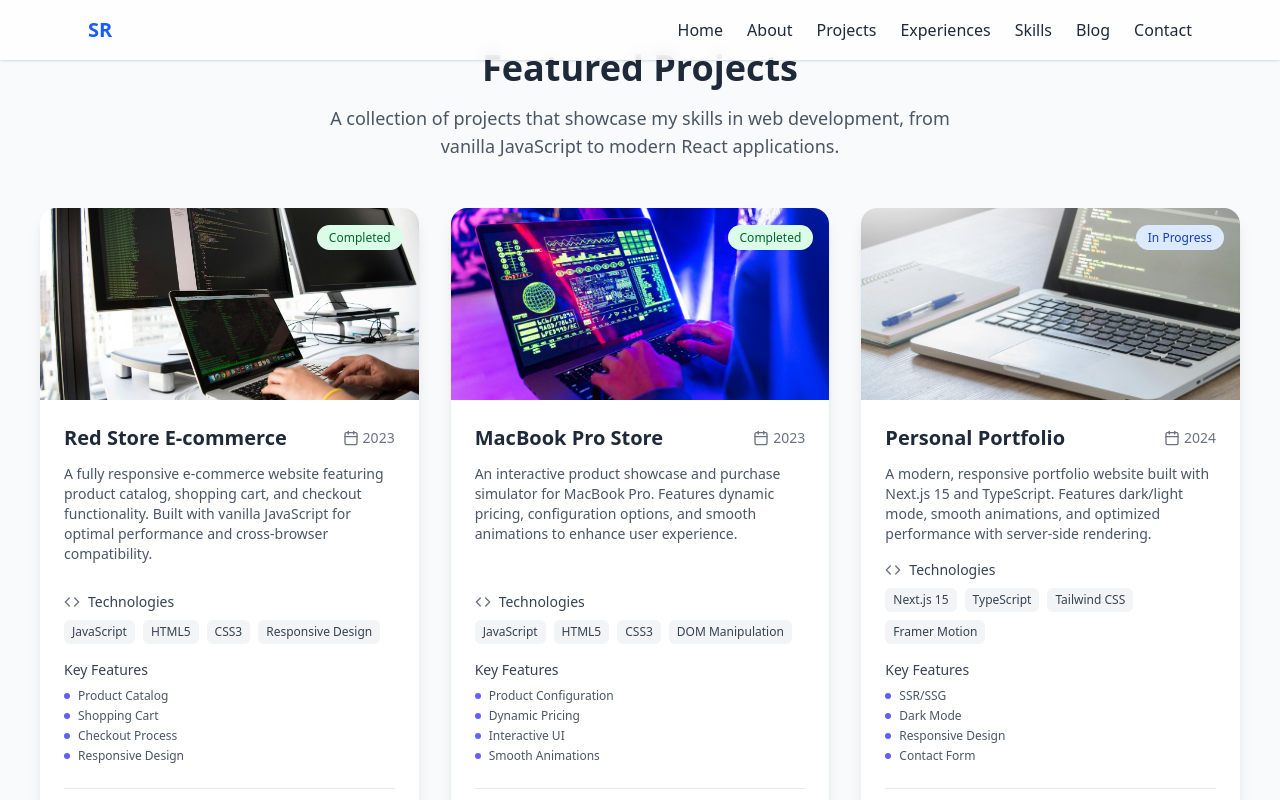
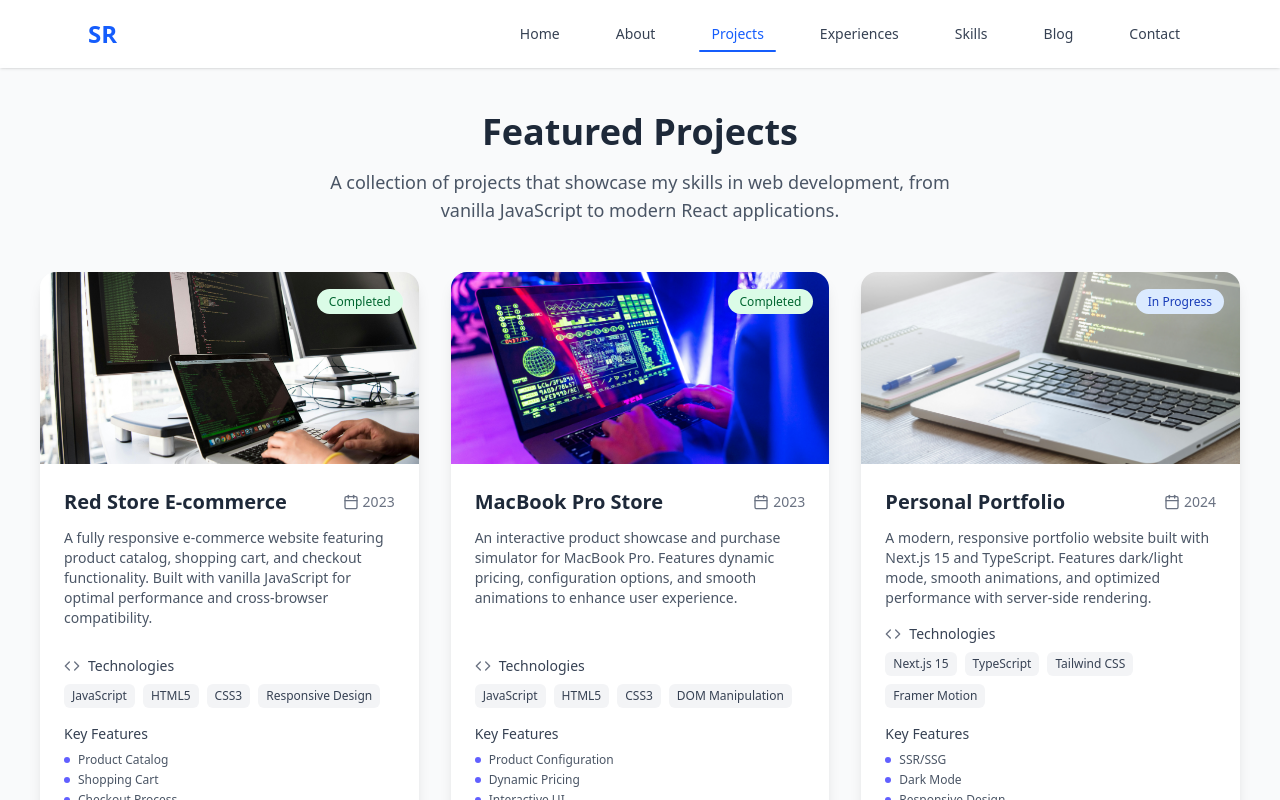
Before and after one commit to Sadik182/Next-Portfolio, a Next.js app: page /projects in a window 1280 px wide. Shown: the top 800 px of the page. Built offline with nearby package versions, Linux system fonts and the light colour scheme.

Commit message:
Change the navbar design

```diff
--- a/src/app/globals.css
+++ b/src/app/globals.css
@@ -1,6 +1,15 @@
 @import "tailwindcss";
-
 
 html {
   scroll-behavior: smooth;
 }
+
+/* Dark mode support */
+.dark {
+  color-scheme: dark;
+}
+
+/* Ensure smooth transitions for dark mode */
+* {
+  transition: background-color 0.3s ease, border-color 0.3s ease, color 0.3s ease;
+}
--- a/src/app/layout.tsx
+++ b/src/app/layout.tsx
@@ -1,5 +1,6 @@
 import Navbar from "@/components/Navbar/Navbar";
 import "./globals.css";
+
 export default function RootLayout({
   children,
 }: Readonly<{
@@ -9,7 +10,7 @@ export default function RootLayout({
     <html lang="en" className="scroll-smooth">
       <body className="bg-white text-gray-900 dark:bg-black dark:text-white">
         <Navbar />
-        {children}
+        <main className="pt-16">{children}</main>
       </body>
     </html>
   );
--- a/src/components/Navbar/Navbar.tsx
+++ b/src/components/Navbar/Navbar.tsx
@@ -1,7 +1,8 @@
 "use client";
 
-import { useState } from "react";
+import { useState, useEffect } from "react";
 import Link from "next/link";
+import { usePathname } from "next/navigation";
 import { Menu, X } from "lucide-react";
 
 const navLinks = [
@@ -16,46 +17,99 @@ const navLinks = [
 
 export default function Navbar() {
   const [isOpen, setIsOpen] = useState(false);
+  const [isScrolled, setIsScrolled] = useState(false);
+  const pathname = usePathname();
+
+  // Handle scroll effect
+  useEffect(() => {
+    const handleScroll = () => {
+      setIsScrolled(window.scrollY > 10);
+    };
+    window.addEventListener("scroll", handleScroll);
+    return () => window.removeEventListener("scroll", handleScroll);
+  }, []);
+
+  const isActive = (href: string) => {
+    if (href === "/") {
+      return pathname === "/";
+    }
+    return pathname.startsWith(href);
+  };
+
   return (
-    <header className="fixed top-0 left-0 w-full z-50 bg-white/80 backdrop-blur shadow-sm dark:bg-black/70">
+    <header
+      className={`fixed top-0 left-0 w-full z-50 transition-all duration-300 ${
+        isScrolled
+          ? "bg-white/95 backdrop-blur-md shadow-lg"
+          : "bg-white/80 backdrop-blur-sm shadow-sm"
+      }`}
+    >
       <nav className="flex items-center justify-between px-6 py-4 max-w-6xl mx-auto">
-        <h1 className="text-xl font-bold text-blue-600 dark:text-blue-400">
+        {/* Logo */}
+        <Link
+          href="/"
+          className="text-2xl font-bold text-blue-600 hover:text-blue-700 transition-colors"
+        >
           SR
-        </h1>
-        <div className="hidden md:flex space-x-6">
+        </Link>
+
+        {/* Desktop Navigation */}
+        <div className="hidden md:flex items-center space-x-8">
           {navLinks.map((link) => (
             <Link
               key={link.name}
               href={link.href}
-              className="text-gray-800 dark:text-gray-100 hover:text-blue-600 dark:hover:text-blue-400 transition"
+              className={`relative px-3 py-2 text-sm font-medium transition-all duration-200 ${
+                isActive(link.href)
+                  ? "text-blue-600"
+                  : "text-gray-700 hover:text-blue-600"
+              }`}
             >
               {link.name}
+              {isActive(link.href) && (
+                <span className="absolute bottom-0 left-0 w-full h-0.5 bg-blue-600 rounded-full" />
+              )}
             </Link>
           ))}
         </div>
-        {/* Mobile Menu Icon */}
+
+        {/* Mobile Menu Button */}
         <div className="md:hidden">
-          <button onClick={() => setIsOpen(!isOpen)}>
+          <button
+            onClick={() => setIsOpen(!isOpen)}
+            className="p-2 rounded-lg text-gray-700 hover:bg-gray-100 transition-colors"
+            aria-label="Toggle menu"
+          >
             {isOpen ? <X size={24} /> : <Menu size={24} />}
           </button>
         </div>
       </nav>
 
       {/* Mobile Menu */}
-      {isOpen && (
-        <div className="md:hidden bg-white dark:bg-black px-6 pb-4">
+      <div
+        className={`md:hidden transition-all duration-300 ease-in-out overflow-hidden ${
+          isOpen
+            ? "max-h-96 opacity-100 bg-white shadow-lg"
+            : "max-h-0 opacity-0"
+        }`}
+      >
+        <div className="px-6 py-4 space-y-2">
           {navLinks.map((link) => (
             <Link
               key={link.name}
               href={link.href}
               onClick={() => setIsOpen(false)}
-              className="block py-2 text-gray-800 dark:text-gray-100 hover:text-blue-600 dark:hover:text-blue-400 transition"
+              className={`block px-3 py-3 rounded-lg text-base font-medium transition-all duration-200 ${
+                isActive(link.href)
+                  ? "text-blue-600 bg-blue-50"
+                  : "text-gray-700 hover:text-blue-600 hover:bg-gray-50"
+              }`}
             >
               {link.name}
             </Link>
           ))}
         </div>
-      )}
+      </div>
     </header>
   );
 }
```
